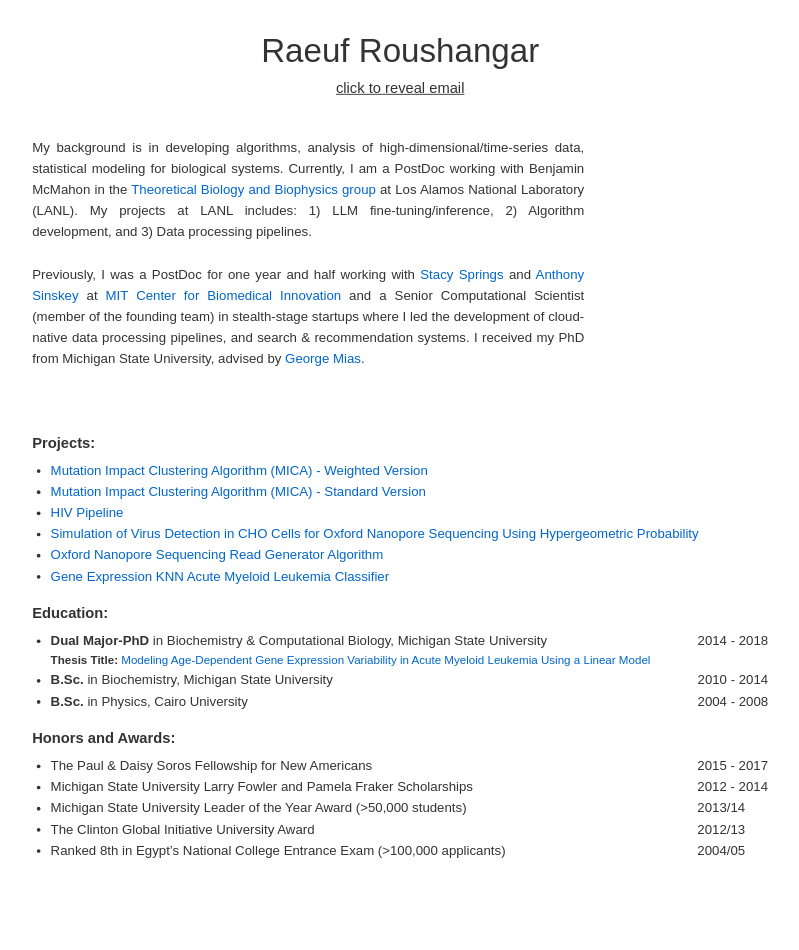
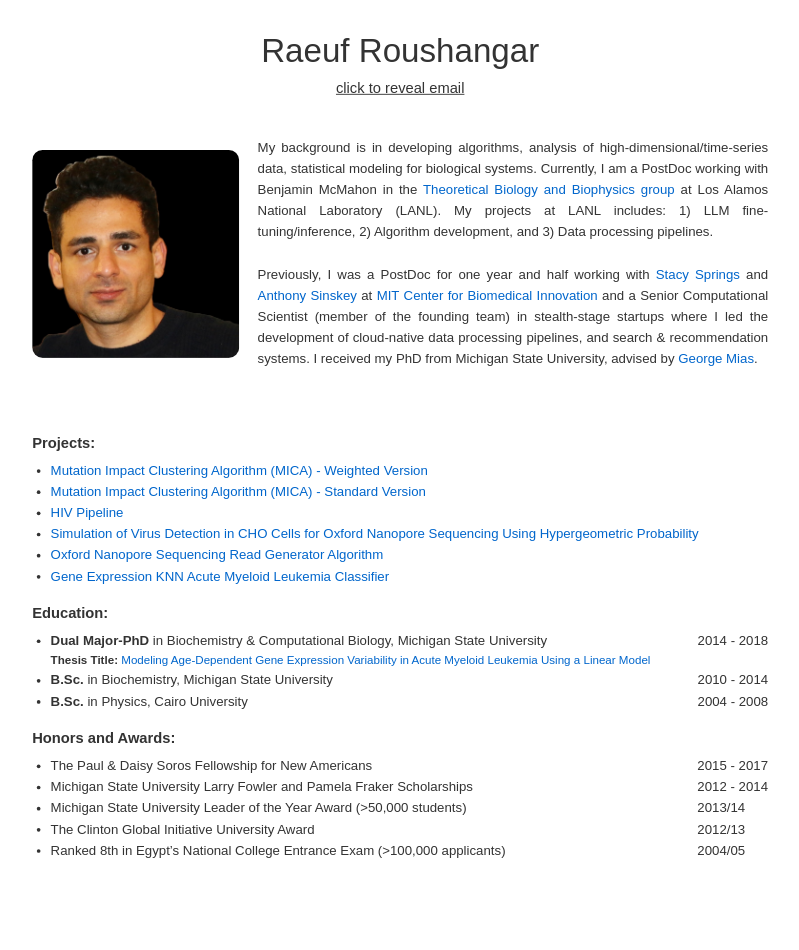
Before and after one commit to raeufroushangar/raeufroushangar.com, a Jekyll site: the page built from index.html, in a window 1280 px wide. Shown: the whole page, without its empty margins (207-1006 px from the left). Built offline with Jekyll 4.4.1, drawn with Linux system fonts in a browser that asks for light colours.

Commit message:
Update profile image and homepage

```diff
--- a/index.html
+++ b/index.html
@@ -12,6 +12,10 @@ title: Home
   <div><span id="email-link" style="cursor: pointer; text-decoration: underline;">click to reveal email</span></div>
 </div>
 
+<div style="display: flex; align-items: center;">
+  <div style="text-align: center; margin-right: 20px;">
+    <img src="/assets/images/profile.jpg" alt="Profile Picture" style="width: 225px; border-radius: 5%;" />
+  </div>
 
   <div style="max-width: 600px; font-size: 0.9em; text-align: justify;">
     My background is in developing algorithms, analysis of high-dimensional/time-series data, statistical modeling for biological systems. Currently, I am a PostDoc working with Benjamin McMahon in the <a href="https://www.lanl.gov/org/ddste/aldsc/theoretical/theoretical-biology-biophysics/index.php" target="_blank">Theoretical Biology and Biophysics group</a> at Los Alamos National Laboratory (LANL)</a>. My projects at LANL includes: 1) LLM fine-tuning/inference, 2) Algorithm development, and 3) Data processing pipelines.
```
